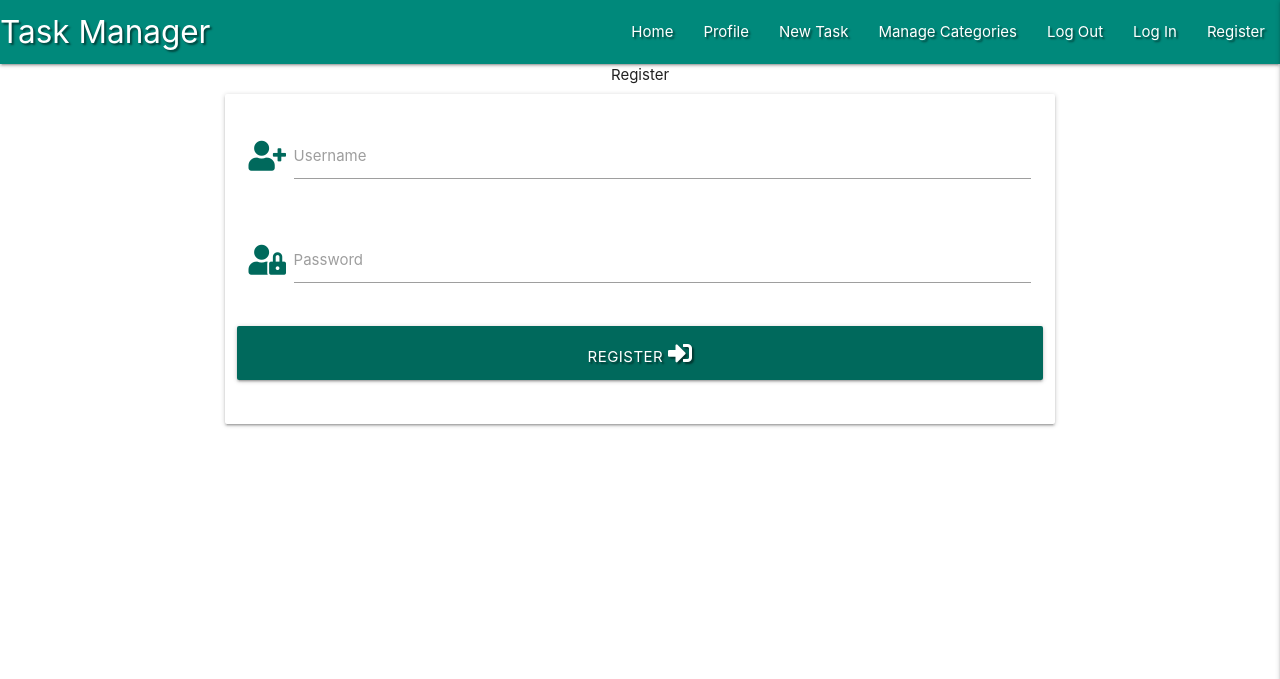
After one commit to AJBayliss81/task-manager-mini-project, a Flask app: page /register in a window 1280 px wide. The commit adds this page. Shown: the top 679 px of the page. Run offline with Flask 2, Linux system fonts and the light colour scheme; some libraries are stand-ins or nearby versions.

Commit message:
Added register template.

```diff
--- a/app.py
+++ b/app.py
@@ -4,6 +4,7 @@ from flask import (
     redirect, request, session, url_for)
 from flask_pymongo import PyMongo
 from bson.objectid import ObjectId
+from werkzeug.security import generate_password_hash, check_password_hash
 if os.path.exists("env.py"):
     import env
 
@@ -24,6 +25,11 @@ def get_tasks():
     return render_template("tasks.html", tasks=tasks)
 
 
+@app.route("/register", methods=["GET", "POST"])
+def register():
+    return render_template("register.html")
+
+
 if __name__ == "__main__":
     app.run(host=os.environ.get("IP"),
             port=int(os.environ.get("PORT")),
--- a/templates/base.html
+++ b/templates/base.html
@@ -30,21 +30,21 @@
                     <li><a href="#">Manage Categories</a></li>
                     <li><a href="#">Log Out</a></li>
                     <li><a href="#">Log In</a></li>
-                    <li><a href="#">Register</a></li>
+                    <li><a href="{{ url_for('register') }}">Register</a></li>
 				</ul>
 			</div>
 		</nav>
 
         <!---- Mobile  Sidenav ---->
 		<ul class="sidenav" id="mobile-demo">
-                    <li><h4 class="center-align light-blue-text text-darken-4">Task Manager</h4> </li>
+                    <li><h4 class="center-align teal-text text-darken-3">Task Manager</h4> </li>
 					<li><a href="{{ url_for('get_tasks') }}">Home</a></li>
                     <li><a href="#">Profile</a></li>
                     <li><a href="#">New Task</a></li>
                     <li><a href="#">Manage Categories</a></li>
                     <li><a href="#">Log Out</a></li>
                     <li><a href="#">Log In</a></li>
-                    <li><a href="#">Register</a></li>
+                    <li><a href="{{ url_for('register') }}">Register</a></li>
 		</ul>
 	</header>
 
--- /dev/null
+++ b/templates/register.html
@@ -0,0 +1,35 @@
+{% extends "base.html" %}
+{% block content %}
+
+<div class="h3 center-align">Register</div>
+
+<div class="row">
+	<form class="col s12 m8 offset-m2" method="POST" action="{{ url_for('register') }}">
+		<div class="card-panel">
+			<!---- Username field ---->
+			<div class="row">
+				<div class="input-field col s12">
+					<i class="fas fa-user-plus prefix teal-text text-darken-3"></i>
+					<input id="username" name="username" type="text" class="validate">
+					<label for="username">Username</label>
+				</div>
+			</div>
+			<!---- Password field ---->
+			<div class="row">
+				<div class="input-field col s12">
+					<i class="fas fa-user-lock prefix teal-text text-darken-3"></i>
+					<input id="password" name="password" type="password" class="validate">
+					<label for="password">Password</label>
+				</div>
+			</div>
+			<!--- Register button --->
+			<div class="row">
+				<button type="submit" class="col s12 btn-large teal darken-3 text-shadow">
+                    Register <i class="fas fa-sign-in-alt"></i>
+                </button>
+			</div>
+		</div>
+	</form>
+</div>
+
+{% endblock %}
```
